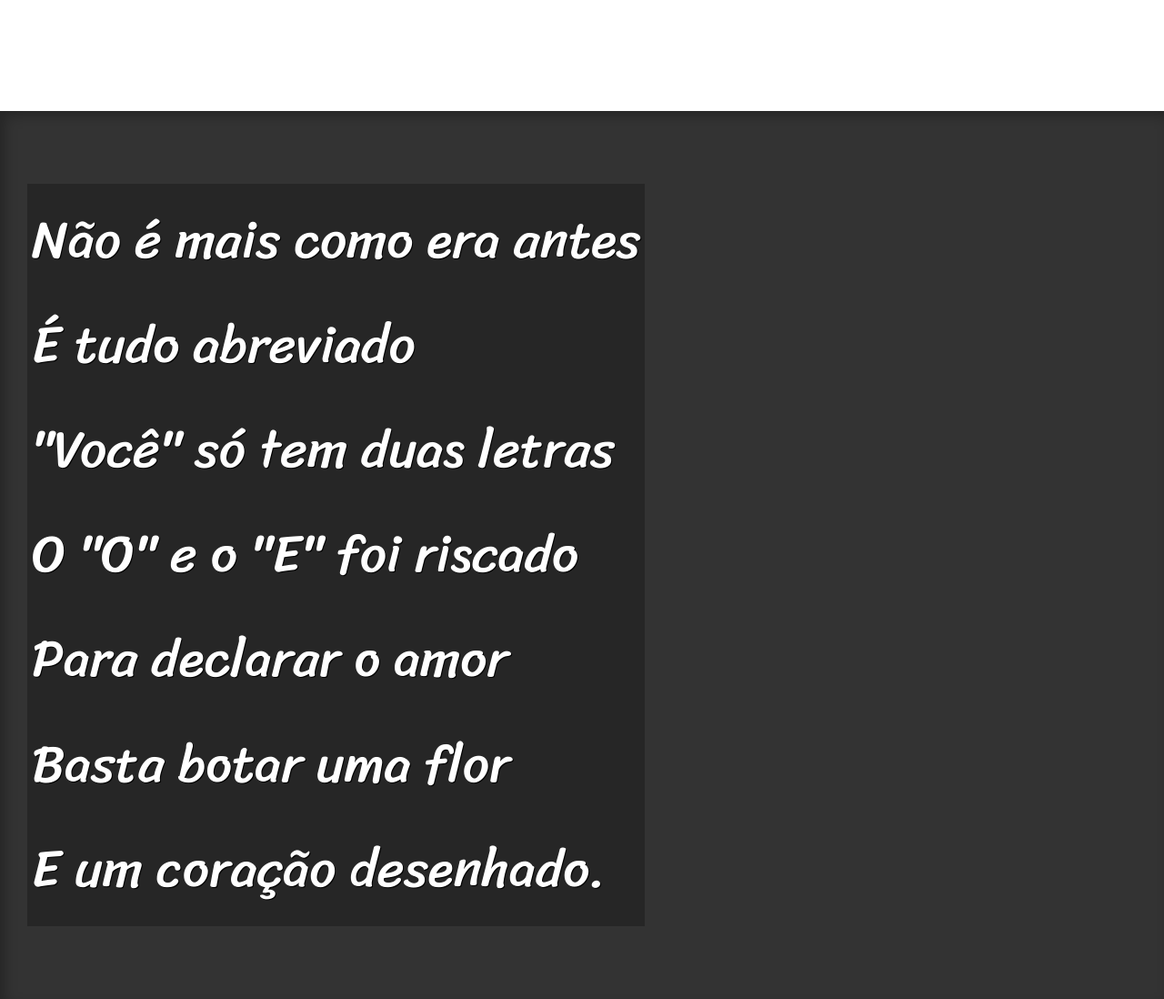
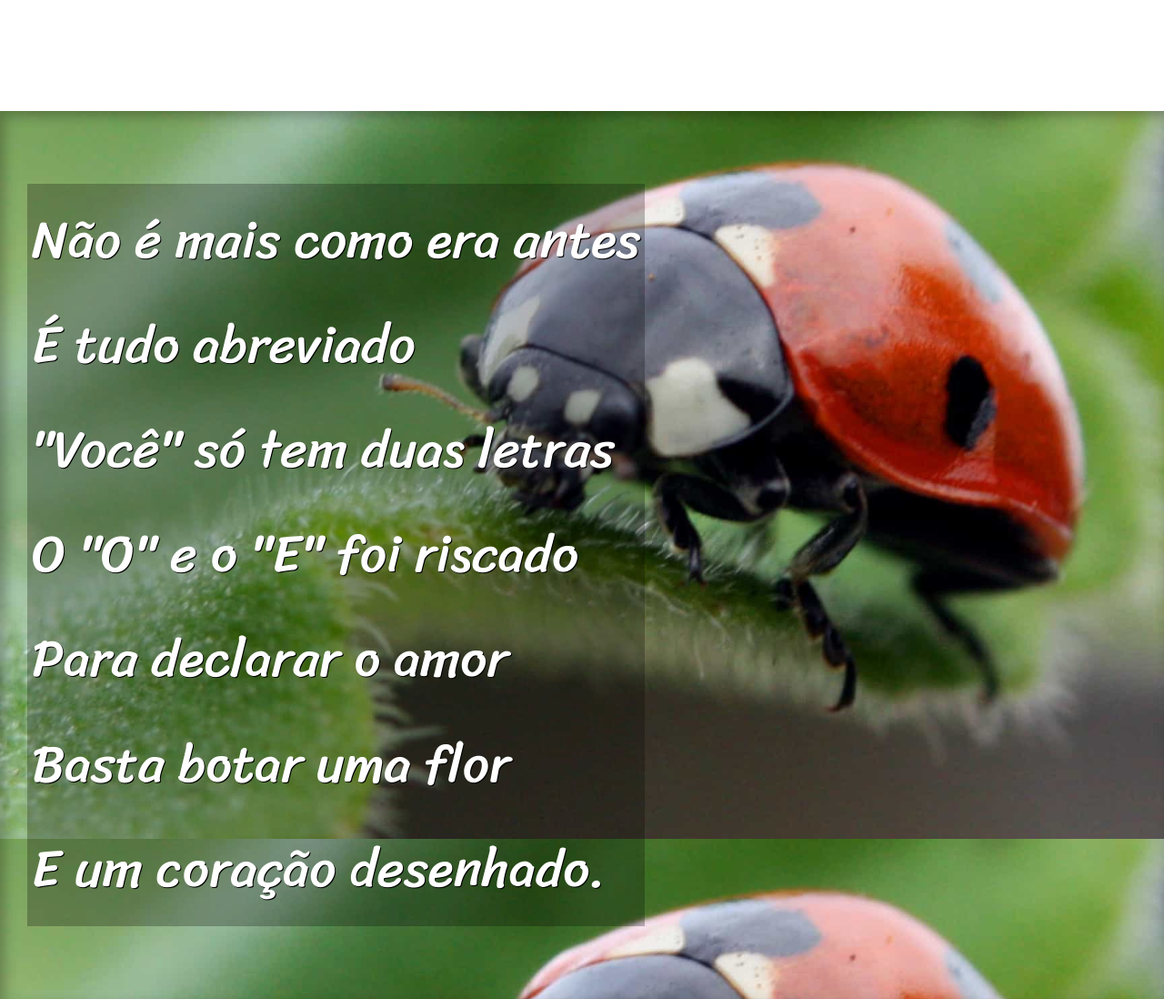
Before and after one commit to SAM-Uel-123/Projeto-Cordel, a plain HTML site: page corrigido/index.html in a window 1280 px wide. Shown: the part 1220-2318 px from the top of the page at 91% size. Drawn offline with Linux system fonts and the light colour scheme.

Commit message:
problema com a joaninha

```diff
--- a/corrigido/estilos/style.css
+++ b/corrigido/estilos/style.css
@@ -81,7 +81,7 @@ section.imagem > p {
 }
 
 section#img01 {
-    background-image: url("../imagens/joaninha2.jpg");
+    background-image: url("../imagens/joaninha.jpg");
     background-position: right center;
 }
 
```
